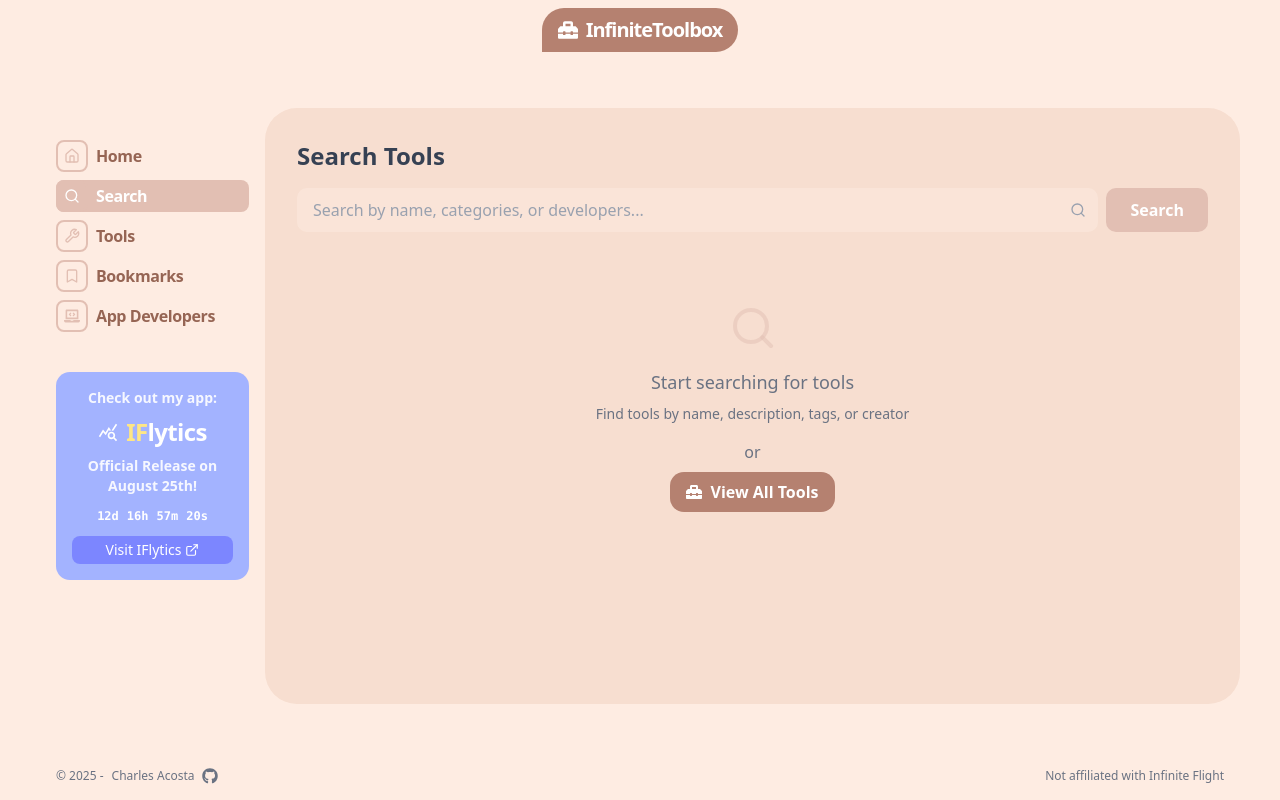
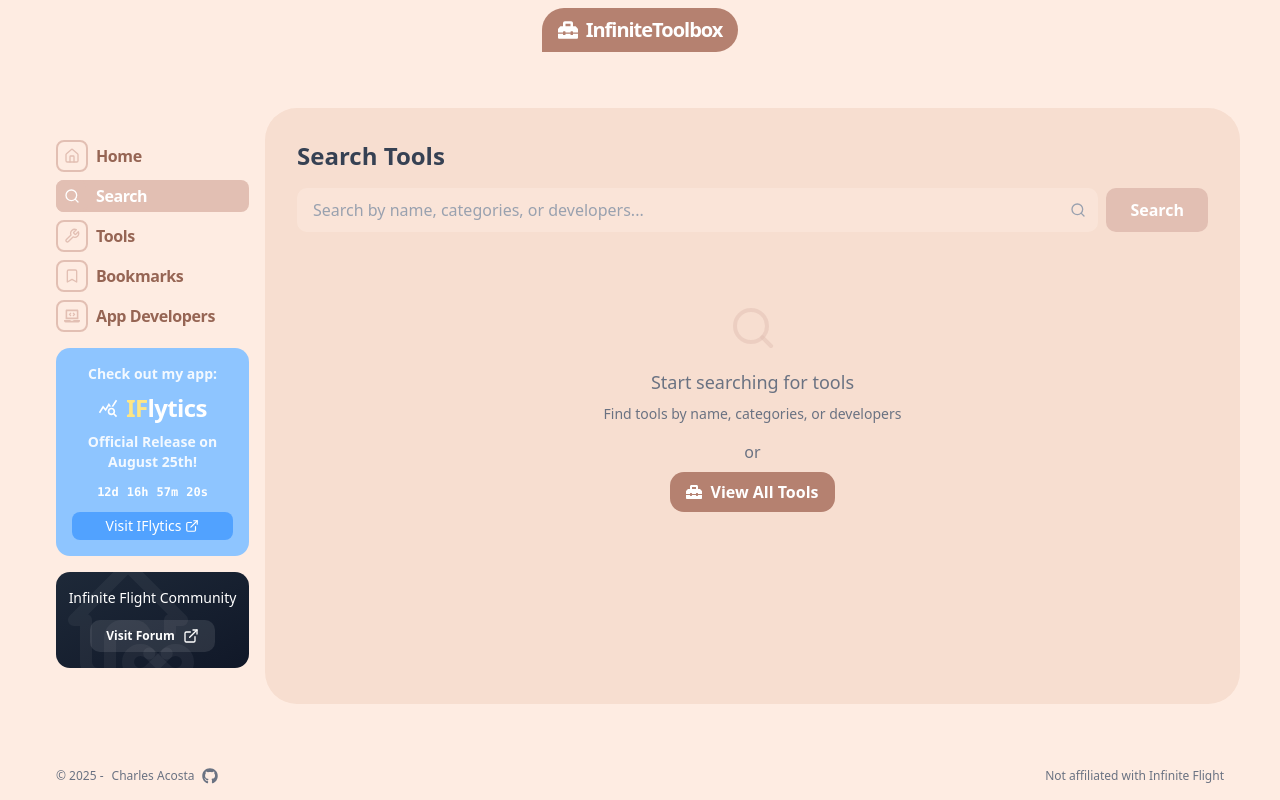
Before and after one commit to charlesacosta163/infinite-tools, a Next.js app: page /search in a window 1280 px wide. Built offline with nearby package versions, Linux system fonts and the light colour scheme.

Commit message:
hotfix 1

```diff
--- a/components/banner.tsx
+++ b/components/banner.tsx
@@ -32,7 +32,7 @@ export default function PromoBanner() {
     <Link
       href="https://iflytics.app"
       target="_blank"
-      className="mt-8 p-4 rounded-xl bg-indigo-300 transition-all duration-300 group"
+      className="mt-2 p-4 rounded-xl bg-blue-300 transition-all duration-300 group"
     >
       <div className="flex flex-col gap-2 items-center text-white">
         <p className="text-sm opacity-90 text-center">Check out my app:</p>
@@ -49,7 +49,7 @@ export default function PromoBanner() {
           <span className="font-mono font-bold">{timeLeft.minutes.toString().padStart(2, '0')}m</span>
           <span className="font-mono font-bold">{timeLeft.seconds.toString().padStart(2, '0')}s</span>
         </div>
-        <span className="flex items-center gap-1 text-sm font-medium mt-1 group-hover:gap-2 group-hover:bg-indigo-500 transition-all duration-300 bg-indigo-400 px-2 py-1 rounded-md w-full flex justify-center">
+        <span className="flex items-center gap-1 text-sm font-medium mt-1 group-hover:gap-2 group-hover:bg-blue-500 transition-all duration-300 bg-blue-400 px-2 py-1 rounded-md w-full flex justify-center">
           Visit IFlytics <LuExternalLink />
         </span>
       </div>
--- a/components/navbar.tsx
+++ b/components/navbar.tsx
@@ -1,7 +1,7 @@
 'use client'
 
 import React from 'react'
-import { LuSearch, LuWrench, LuBookmark, LuHouse, LuMenu } from 'react-icons/lu'
+import { LuSearch, LuWrench, LuBookmark, LuHouse, LuMenu, LuExternalLink } from 'react-icons/lu'
 import {
   Sheet,
   SheetContent,
@@ -13,6 +13,7 @@ import Link from 'next/link'
 import { FaLaptopCode, FaToolbox } from 'react-icons/fa'
 import { usePathname } from 'next/navigation'
 import Banner from './banner'
+import { TbHomeInfinity } from 'react-icons/tb'
 
 const links = [
   {
@@ -99,6 +100,17 @@ const Navbar = () => {
               ))}
 
             <Banner />
+            <div className="mt-2 bg-gradient-to-br from-gray-800 to-gray-900 py-4 px-2 rounded-xl text-white flex flex-col items-center justify-between gap-3 relative overflow-hidden">
+         <TbHomeInfinity className="absolute -left-0 -bottom-6 w-36 h-36 text-white/5" />
+         <p className='text-sm font-medium relative z-10'>Infinite Flight Community</p>
+         <Link
+         target='_blank'
+           href="https://community.infiniteflight.com/t/infinitetoolbox-an-all-in-one-directory-for-infinite-flight-third-party-apps/1080167?u=charlesacosta163"
+           className="text-xs bg-white/10 hover:bg-white/20 transition-colors px-4 py-2 rounded-lg text-white flex items-center gap-2 z-10"
+         >
+           Visit Forum <LuExternalLink className="w-4 h-4" />
+         </Link>
+      </div>
             </div>
           </SheetContent>
         </Sheet>
--- a/components/sidebar.tsx
+++ b/components/sidebar.tsx
@@ -3,10 +3,11 @@
 import Link from 'next/link';
 import { usePathname } from 'next/navigation'
 import React from 'react'
-import { LuBookmark, LuHouse, LuSearch, LuWrench } from "react-icons/lu";
+import { LuBookmark, LuExternalLink, LuHouse, LuSearch, LuWrench } from "react-icons/lu";
 
 import Banner from './banner';
 import { FaLaptopCode } from 'react-icons/fa';
+import { TbHomeInfinity } from 'react-icons/tb';
 
 const links = [
   {
@@ -60,6 +61,17 @@ const Sidebar = () => {
             }
 
       <Banner />
+      <div className="mt-2 bg-gradient-to-br from-gray-800 to-gray-900 py-4 px-2 rounded-xl text-white flex flex-col items-center justify-between gap-3 relative overflow-hidden">
+         <TbHomeInfinity className="absolute -left-0 -bottom-6 w-36 h-36 text-white/5" />
+         <p className='text-sm font-medium relative z-10'>Infinite Flight Community</p>
+         <Link
+         target='_blank'
+           href="https://community.infiniteflight.com/t/infinitetoolbox-an-all-in-one-directory-for-infinite-flight-third-party-apps/1080167?u=charlesacosta163"
+           className="text-xs bg-white/10 hover:bg-white/20 transition-colors px-4 py-2 rounded-lg text-white flex items-center gap-2 z-10"
+         >
+           Visit Forum <LuExternalLink className="w-4 h-4" />
+         </Link>
+      </div>
         </section>
     </aside>
   )
--- a/components/wrappers/search-wrapper.tsx
+++ b/components/wrappers/search-wrapper.tsx
@@ -98,7 +98,7 @@ function SearchContent() {
           <div className="flex flex-col items-center justify-center py-12 text-gray-500">
             <LuSearch className="w-12 h-12 mb-4 text-accentOriginal/50" />
             <p className="text-lg font-medium">Start searching for tools</p>
-            <p className="text-sm mt-2">Find tools by name, description, tags, or creator</p>
+            <p className="text-sm mt-2">Find tools by name, categories, or developers</p>
 
             <div className="flex flex-col items-center gap-2 mt-4">
               <span className="text-gray-500">or</span>
```
